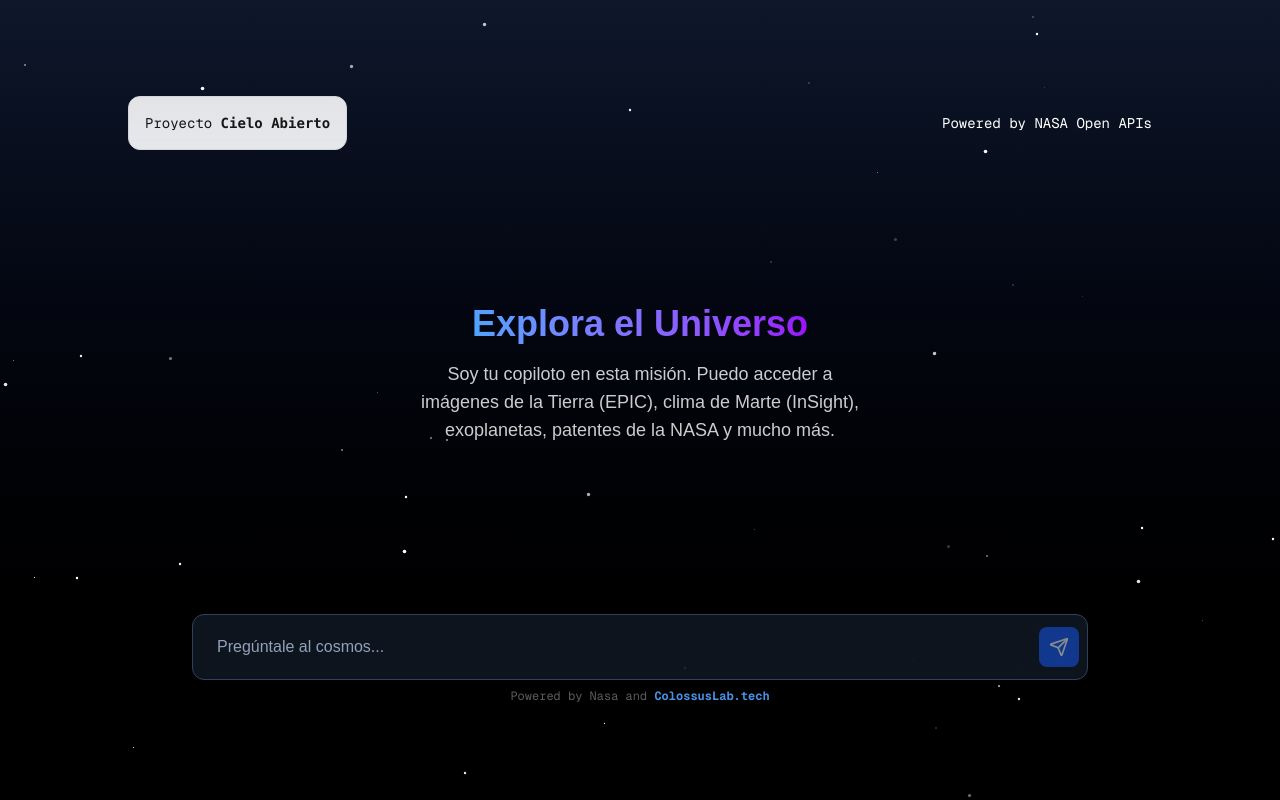
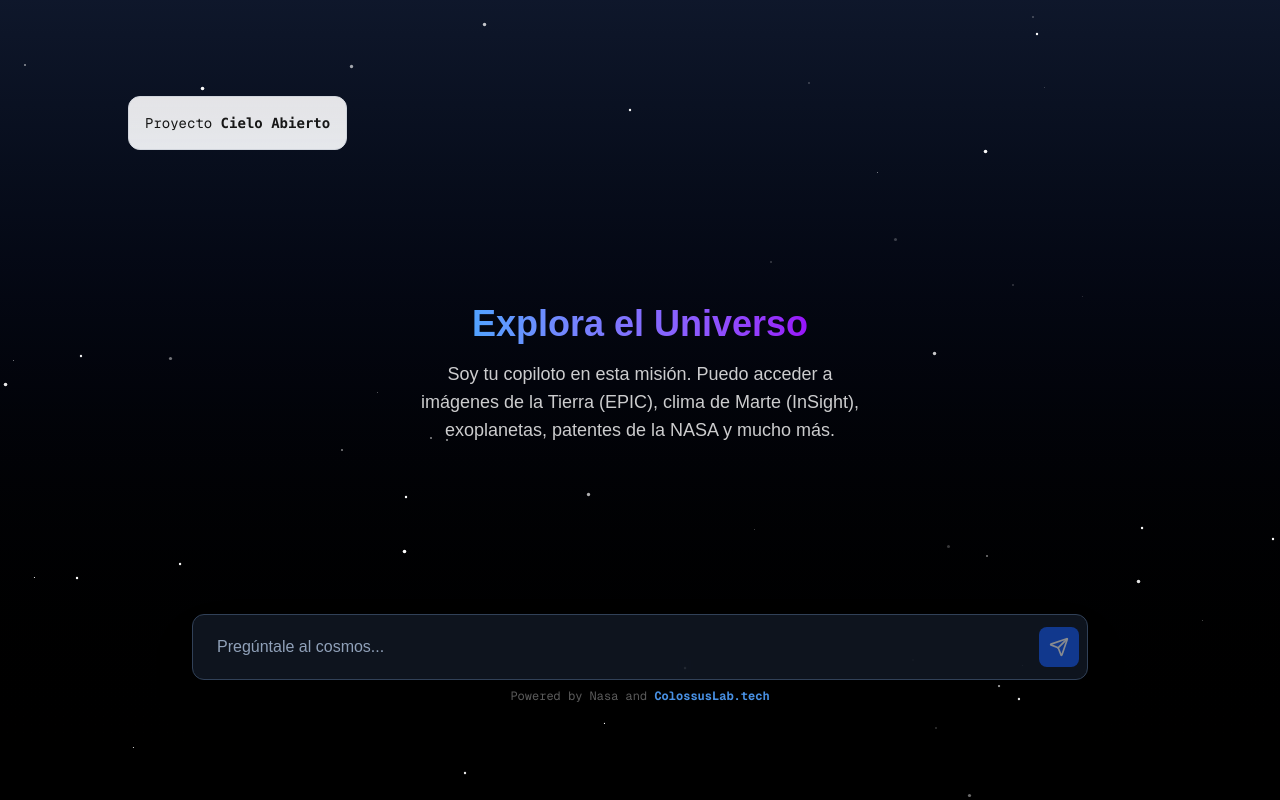
Before and after one commit to dantedeagostino-dot/cielo-abierto, a Next.js app: page / in a window 1280 px wide. Built offline with nearby package versions, Linux system fonts and the light colour scheme.

Commit message:
fix: remove legacy footer gradient causing mobile visibility issues

```diff
--- a/app/page.tsx
+++ b/app/page.tsx
@@ -52,16 +52,7 @@ export default function Home() {
           Proyecto&nbsp;
           <code className="font-bold">Cielo Abierto</code>
         </p>
-        <div className="fixed bottom-0 left-0 flex h-48 w-full items-end justify-center bg-gradient-to-t from-white via-white dark:from-black dark:via-black lg:static lg:h-auto lg:w-auto lg:bg-none">
-          <a
-            className="hidden lg:flex pointer-events-none place-items-center gap-2 p-8 lg:pointer-events-auto lg:p-0 text-white"
-            href="https://nasa.gov"
-            target="_blank"
-            rel="noopener noreferrer"
-          >
-            Powered by NASA Open APIs
-          </a>
-        </div>
+
       </div>
 
       <div className="flex-1 w-full max-w-4xl flex flex-col gap-4 overflow-y-auto p-4 rounded-xl relative z-10 scrollbar-hide">
--- a/package.json
+++ b/package.json
@@ -15,6 +15,7 @@
     "ai": "^6.0.90",
     "clsx": "^2.1.1",
     "date-fns": "^4.1.0",
+    "dotenv": "^17.3.1",
     "framer-motion": "^12.34.1",
     "lucide-react": "^0.574.0",
     "next": "16.1.6",
@@ -32,6 +33,7 @@
     "eslint": "^9",
     "eslint-config-next": "16.1.6",
     "tailwindcss": "^4",
+    "tsx": "^4.21.0",
     "typescript": "^5"
   }
 }
```
